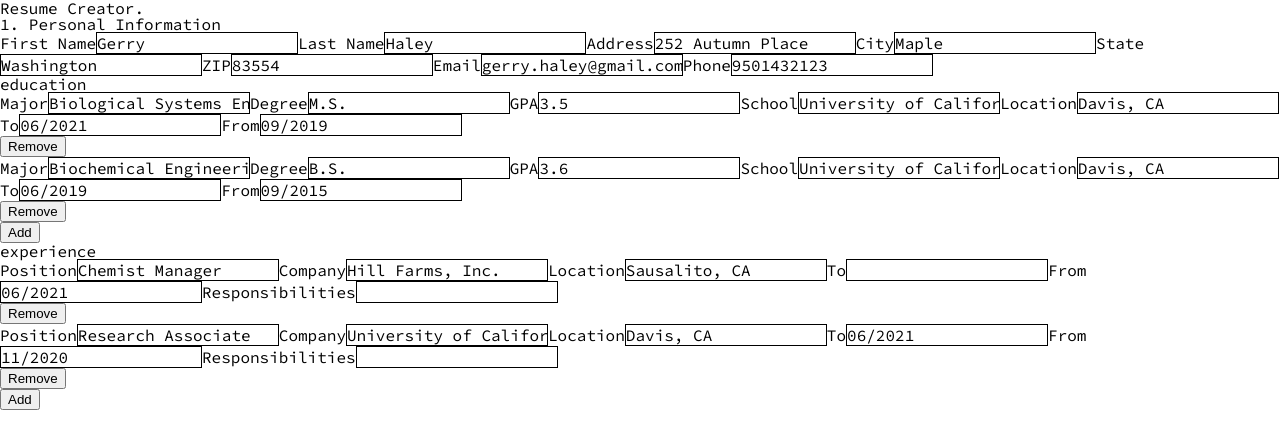
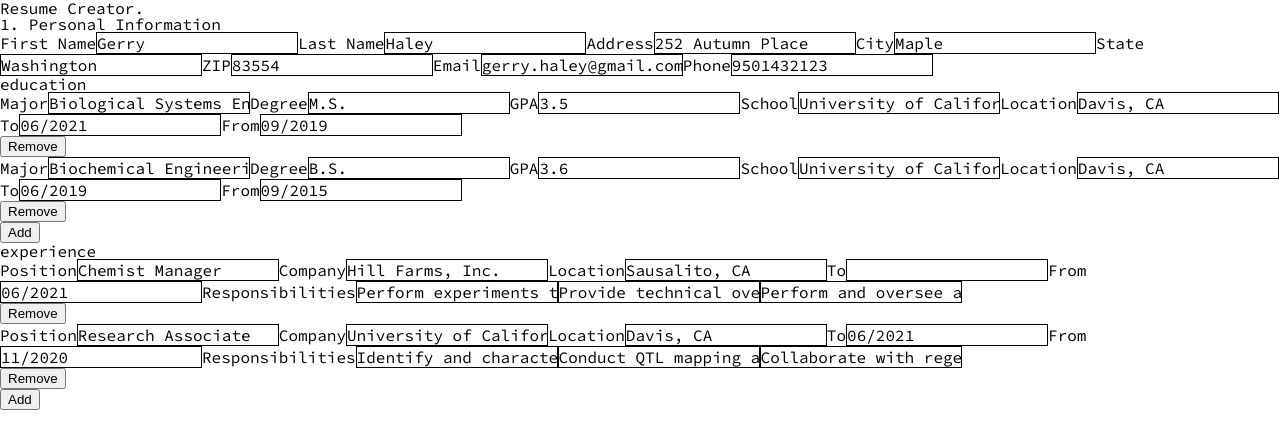
Before and after one commit to Datrinon/cv-maker, a React (Create React App) app: page / in a window 1280 px wide. Shown: the top 448 px of the page. Built offline with nearby package versions, Linux system fonts and the light colour scheme.

Commit message:
Add list input field for areas that utilize bullet points.

```diff
--- a/src/components/App.js
+++ b/src/components/App.js
@@ -52,7 +52,7 @@ import _ from "lodash";
         location: "Sausalito, CA",
         from: "06/2021",
         to: null,
-        description: [
+        responsibilities: [
           "Perform experiments to develop, validate, verify, and troubleshoot analytical methods such as methods based on HPLC and other analytical instruments.",
           "Provide technical oversight of analytical development activities",
           "Perform and oversee all analysis for optimum performance of all plating applications"
@@ -64,7 +64,7 @@ import _ from "lodash";
         location: "Davis, CA",
         from: "11/2020",
         to: "06/2021",
-        description: [
+        responsibilities: [
           "Identify and characterize the mechanisms, genes, QTL, molecular markers, and traits underlying salt stress tolerance in lettuce.",
           "Conduct QTL mapping and study the fatty acids/gene expression",
           "Collaborate with regents to incorporate beneficial traits into lettuce cultivars"
@@ -90,6 +90,8 @@ class App extends Component {
     this.resumeMultiSectionOnChange = this.resumeMultiSectionOnChange.bind(this);
     this.resumeOnSubsectionAdd = this.resumeOnSubsectionAdd.bind(this);
     this.resumeOnSubsectionRemove = this.resumeOnSubsectionRemove.bind(this);
+    this.resumeMultiSectionListOnChange = this.resumeMultiSectionListOnChange
+                                          .bind(this);
   }
 
   resumeOnChange(section, event) {
@@ -113,12 +115,25 @@ class App extends Component {
       let field = event.target.name;
       let value = event.target.value;
 
-      console.log({field, value});
-
       let resume = _.cloneDeep(state.resume);
 
       resume[section][index][field] = value;
       console.log(resume);
+
+      return {resume: resume};
+    });
+  }
+
+  resumeMultiSectionListOnChange(section, subsectionIndex, bulletIndex, event) {
+    this.setState((state) => {
+      let field = event.target.name;
+      let value = event.target.value;
+      console.log({section, subsectionIndex, bulletIndex, field, value});
+
+
+      let resume = _.cloneDeep(state.resume);
+
+      resume[section][subsectionIndex][field][bulletIndex] = value;
 
       return {resume: resume};
     });
@@ -172,6 +187,7 @@ class App extends Component {
           <Form resume={this.state.resume}
             onChange={this.resumeOnChange}
             onMultiChange={this.resumeMultiSectionOnChange}
+            onMultiListChange={this.resumeMultiSectionListOnChange}
             onSubsectionAdd={this.resumeOnSubsectionAdd}
             onSubsectionRemove={this.resumeOnSubsectionRemove}
           />
--- a/src/components/Form.js
+++ b/src/components/Form.js
@@ -44,7 +44,7 @@ const FormSectionHeader = (props) => {
 
 /**
  * Returns an input element with a label. Accepts a prop, which contains the following
- * props.
+ * props:
  * @param {string} forValue - Value for attribute 'for', provide as a camelCase.
  * @param {string} labelText - The label for the input.
  * @param {string} type - The type of the element.
@@ -54,7 +54,7 @@ const FormSectionHeader = (props) => {
  * @param {{atrributeName : value}} others -
  * Any other attribute to give to the element. Provide this as an object. e.g.
  * {minlength: 0}.
- * @returns
+ * @returns {JSXElement}
  */
 const Input = ({forValue, labelText, type, onChange, value, ...others}) => {
 
@@ -70,6 +70,47 @@ const Input = ({forValue, labelText, type, onChange, value, ...others}) => {
     </label>
   );
 }
+
+/**
+ * Returns an input list-like element with a label. Suited for attributes that
+ * have array-like values. It accepts a prop, which contains the following
+ * props:
+ * @param {string} forValue - Value for attribute 'for', provide as a camelCase.
+ * @param {string} labelText - The label for the input.
+ * @param {string} onChange - handler to sync the value with the state.
+ * @param {[]} values - The value for the element to start off with.
+ * @param {boolean} required - Is input for the element required? True by default.
+ * @param {{atrributeName : value}} others -
+ * Any other attribute to give to the element. Provide this as an object. e.g.
+ * {minlength: 0}.
+ * @returns {JSXElement}
+ */
+const ListInput = ({forValue, labelText, onChange, values, ...others}) => {
+
+  forValue = toHyphenCase(labelText);
+
+  // in this case, value is an array.
+  let bullets = values.map((value, index) => {
+    return (<input
+      key={labelText + index}
+      name={toCamelCase(labelText)}
+      type={"text"}
+      value={value}
+      onChange={onChange.bind(null, index)}
+      required={false}
+      {...others}
+      />
+    );
+  });
+
+  return (
+    <label htmlFor={forValue}>
+      <span>{labelText}</span>
+      {bullets}
+  </label>
+  );
+}
+
 
 const inputToElement = (array, props) => {
   return array.map((elem, index) => {
@@ -100,7 +141,18 @@ const inputToElement = (array, props) => {
   array.forEach((inputSection, index) => {
     let inputElements = inputSection.map((elem, inputIndex) => {
       let key = elem.label.replace(" ", "") + index.toString() + inputIndex.toString()
-      let input = <Input
+      let input;
+      if (elem.type === "list") {
+        input = <ListInput
+          key={key}
+          forValue={elem.label}
+          labelText={elem.label}
+          onChange={props.onSubsectionListChange.bind(null, index)}
+          values={props["data"][index][toCamelCase(elem.label)]}
+          {...elem.other}
+         />
+      } else {
+        input = <Input
           key={key}
           forValue={elem.label}
           labelText={elem.label}
@@ -109,6 +161,7 @@ const inputToElement = (array, props) => {
           value={props["data"][index][toCamelCase(elem.label)]}
           {...elem.other}
         />;
+      }
 
       return input;
       });
@@ -258,6 +311,10 @@ class Form extends Component{
           onChange={this.props.onMultiChange.bind(null, "experience")}
           onSubsectionAdd={this.props.onSubsectionAdd}
           onSubsectionRemove={this.props.onSubsectionRemove}
+          onSubsectionListChange={this
+            .props
+            .onMultiListChange
+            .bind(null, this.experienceSection.title)}
         />
 
       </form>
```
Also changed, not shown: src/models/experience.js (+9 -9 lines). Lines whose indentation alone changed are shown as unchanged.
